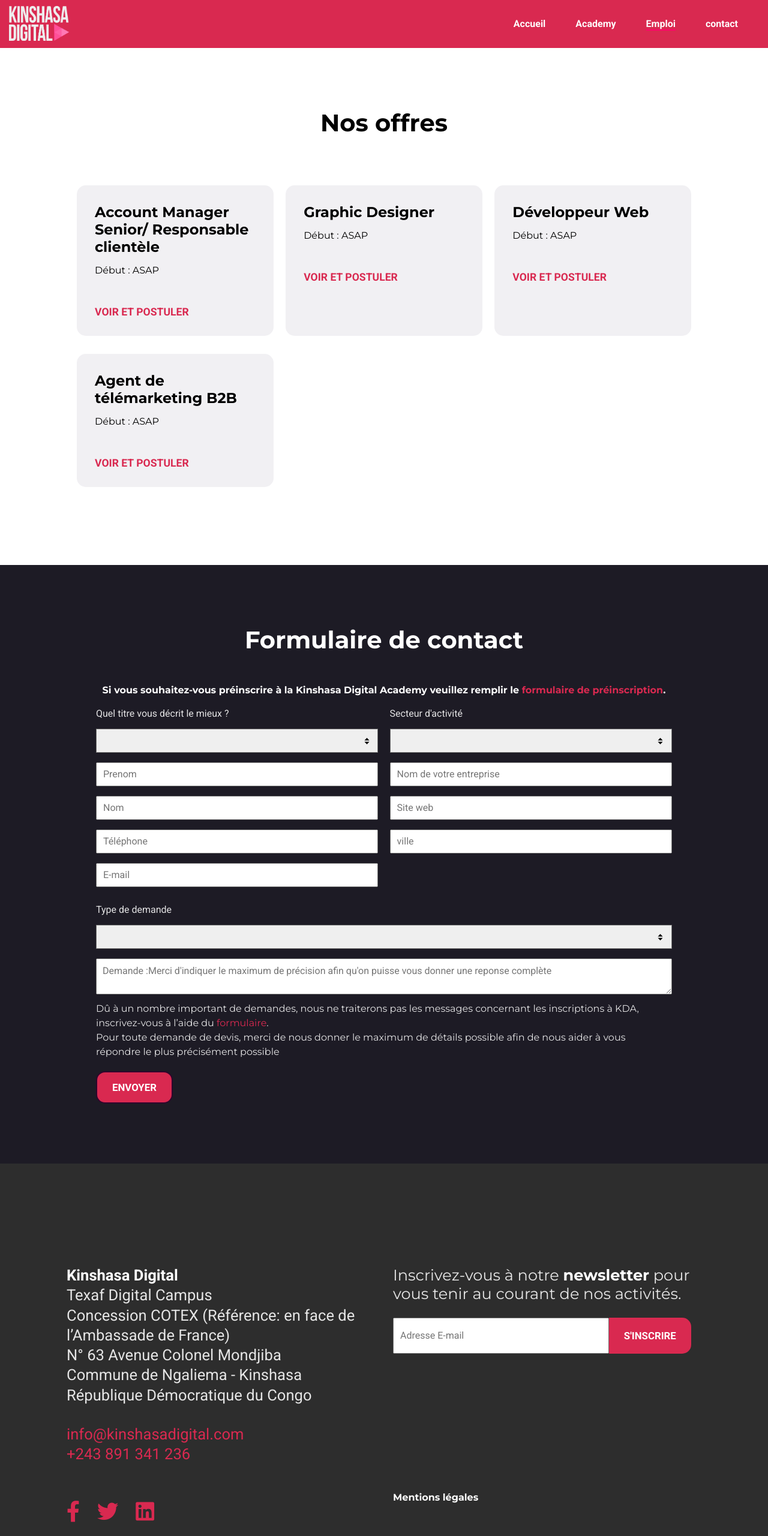
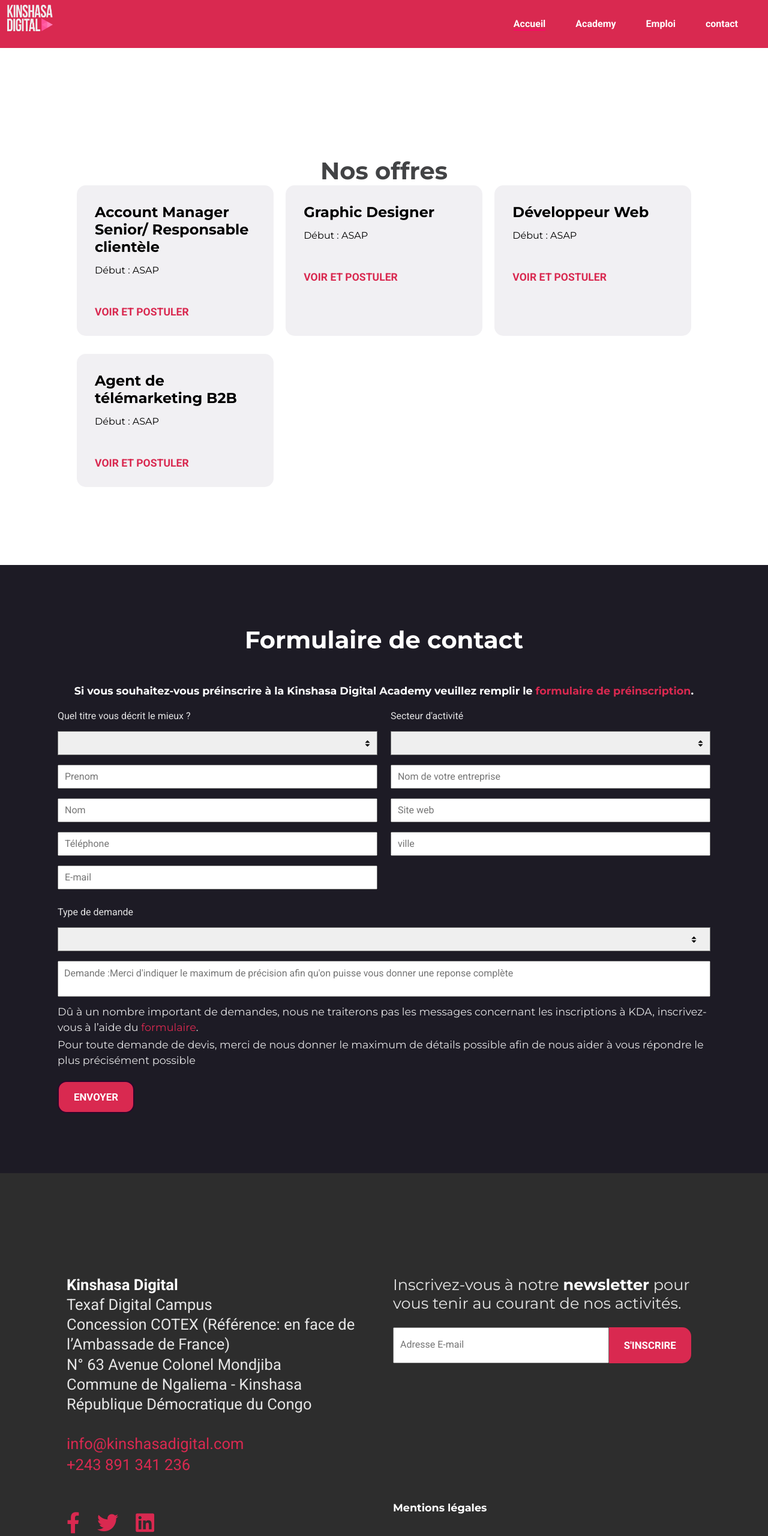
Before and after one commit to karon16/Projet-5-KDA-, a plain HTML site: page Emploi.html in a window 1280 px wide. Shown: the top 2561 px of the page at 60% size. Drawn offline with Linux system fonts and the light colour scheme.

Commit message:
finalisation

```diff
--- a/Emploi.html
+++ b/Emploi.html
@@ -11,19 +11,20 @@
     <title>Kinshasa Digital Recrute</title>
 </head>
 <body>
-    <header>
-        <div id="navigation">
+    <header class="flex_column">
+        <!-- barre de navigation-->
+        <div id="navigation" class="flex_row flex_between">
             <!-- image-->
             <div id="image">
                 <a href="Index.html"><img src="img/logo_white.png" alt="Logo Kinshasa Digital Academy" id="logo"></a>
             </div>
             <!-- barre de navigation-->
             <nav>
-                <ol>
-                    <li class="accueil"><a href="index.html">Accueil</a></li>
-                    <li><a href="#">Academy</a></li>
-                    <li><a class="current" href="Emploi.html">Emploi</a></li>
-                    <li><a href="#">contact</a></li>
+                <ol class="flex_row">
+                    <li class="accueil underligne"><a class="current" href="index.html">Accueil</a></li>
+                    <li><a href="#" class="underligne">Academy</a></li>
+                    <li><a href="Emploi.html" class="underligne">Emploi</a></li>
+                    <li><a href="#" class="underligne">contact</a></li>
                 </ol>
             </nav>
         </div>
@@ -57,15 +58,15 @@
     <section id="section10">
         <div id="formulaire" class="placeholder">
         <h2 class="titre_blanc">Formulaire de contact</h2>
-        <p>Si vous souhaitez-vous préinscrire à la Kinshasa Digital Academy veuillez remplir le <a href="#"> formulaire de préinscription</a>.</p>
-        <form action="kda.php" method="post">
+        <p>Si vous souhaitez-vous préinscrire à la Kinshasa Digital Academy veuillez remplir le <a href="#" class="underligne"> formulaire de préinscription</a>.</p>
+        <form action="kda.php">
 
-                <div id="formulaire_colonne">
+                <div id="formulaire_colonne" class="flex_row flex_between">
 
                     <fieldset class="colonne">
                         <legend>Quel titre vous décrit le mieux ?</legend>
                         <p><select name="Titre" >
-                            <option class="hidden_option" hidden disabled selected value> &nbsp;</option>
+                            <option class="hidden_option" hidden disabled selected value> &nbsp; </option>
                             <option value="Consultant">Consultant</option>
                             <option value="Entrepreneur">Entrepreneur</option>
                             <option value="Etudiant">Etudiant</option>
@@ -84,7 +85,7 @@
                     <fieldset class="colonne">
                         <legend>Secteur d'activité</legend>
                         <p><select name="Secteur" >
-                            <option class="hidden_option" hidden disabled selected value> &nbsp;</option>
+                            <option class="hidden_option" hidden disabled selected value="">&nbsp;</option>
                             <option value="Agriculture">Agriculture et Foresterie</option>
                             <option value="Aéroport">Aéroport</option>
                             <option value="Construction">Construction</option>
@@ -134,7 +135,7 @@
                 <textarea name="more_info"  cols="30" rows="10" placeholder="Demande :Merci d'indiquer le maximum de précision afin qu'on puisse vous donner une reponse complète"></textarea>
             </fieldset>
             <p class="form_last_p">
-                Dû à un nombre important de demandes, nous ne traiterons pas les messages concernant les inscriptions à KDA, inscrivez-vous à l’aide du <a href="#">formulaire</a>.</p>
+                Dû à un nombre important de demandes, nous ne traiterons pas les messages concernant les inscriptions à KDA, inscrivez-vous à l’aide du <a href="#" class="underligne">formulaire</a>.</p>
                <p class="form_last_p"> Pour toute demande de devis, merci de nous donner le maximum de détails possible afin de nous aider à vous répondre le plus précisément possible</p>
 
             <button type="submit">envoyer</button>
@@ -143,7 +144,7 @@
     </section>
 <!-- ________________________________________ footer _____________________________________________________________-->
     <footer>
-        <div class="flex_ligne">
+        <div class="flex_ligne flex_row flex_center">
             <div class="adresse">
                 <address>
                     <strong>Kinshasa Digital</strong><br>
@@ -154,13 +155,13 @@
                     République Démocratique du Congo <br>
                 </address>
                 <p>
-                <a class="info_kda" href="mailto:info@kinshasadigital.com">info@kinshasadigital.com</a> <br>
-                <a class="info_kda" href="tel:+243891341236">+243 891 341 236</a> <br>
+                <a class="info_kda underligne" href="mailto:info@kinshasadigital.com">info@kinshasadigital.com</a> <br>
+                <a class="info_kda underligne" href="tel:+243891341236">+243 891 341 236</a> <br>
                 </p>
                 <div class="adresse_img">
-                    <a href="#"><i class="fab fa-facebook-f adresse_icon"></i></a>
-                    <a href="#"> <i class="fab fa-twitter adresse_icon"></i></a>
-                    <a href="#"> <i class="fab fa-linkedin adresse_icon"></i></a>
+                    <a href="#"><i class="fab fa-facebook-f adresse_icon underligne"></i></a>
+                    <a href="#"> <i class="fab fa-twitter adresse_icon underligne"></i></a>
+                    <a href="#"> <i class="fab fa-linkedin adresse_icon underligne"></i></a>
 
 
                 </div>
@@ -169,10 +170,10 @@
                 <p>
                     Inscrivez-vous à notre <strong>newsletter</strong> pour vous tenir au courant de nos activités.
                 </p>
-                <form action="kda.php" class="placeholder" method="post">
+                <form action="kda.php" class="placeholder">
                     <input type="email" placeholder="Adresse E-mail"><button>S'INSCRIRE</button>
                 </form>
-                <p><a href="#">Mentions légales</a></p>
+                <p><a href="#" class="underligne">Mentions légales</a></p>
             </div>
         </div>
     </footer>
--- a/style.css
+++ b/style.css
@@ -1,10 +1,3 @@
-/*
-
-font-family: 'Montserrat', sans-serif;
-font-family: 'Roboto', sans-serif;
-font-family: 'Ubuntu Mono', monospace;
-
-*/
 
 /* Réinitialisation des marges de la page*/
 *{
@@ -19,6 +12,8 @@ body {
     overflow-x: hidden;
 }
 
+
+/* parametrage par défaut de différentes sections, textes, couleurs, marges*/
 .flex_row{
     display: flex;
 }
@@ -35,7 +30,6 @@ body {
 .flex_between{
     justify-content: space-between;
 }
-/* parametrage par défaut de différentes sections, textes, couleurs, marges*/
 .grey_section{
     background-color: #f1f0f3;
     color: #424345;
@@ -64,7 +58,6 @@ body {
 .titre_left{
     text-align: left;
 }
-
 p{
     font-family: 'Montserrat', sans-serif;
     font-weight:400 ;
@@ -93,16 +86,13 @@ header{
 nav .current{
     border-bottom: 2.5px solid rgba(255,4,107,1);
 }
-/* bloc de liste*/
 nav ol{
     margin-top: 7%;
 }
-/* reconfiguration de style de liste et espacement */
 nav li{
     margin-right: 50px;
     list-style: none;
 }
-/*travail sur les liens de la navigation*/
 nav li a{
     font-family: 'Roboto', sans-serif;
     font-size: 1em;
@@ -111,11 +101,6 @@ nav li a{
     color: #FFFFFF;
     text-decoration: none;
 }
-/** --------- ici sera placé la pseudo classe active pour le lien --------- */
-nav li:active{
-    border-bottom: 2.5px solid rgba(255,4,107,1);
-}
-
 .underligne{
     display: inline-block;
 }
@@ -132,11 +117,7 @@ nav li:active{
     width: 100%;
     transition: width .3s;
 }
-/*  la pseudo classe hover des listes*/
-/* nav li:hover{
-    border-bottom: 2.5px solid rgba(255,4,107,1);
-} */
-/* travail sur le bloc central (h1, bouton et logos */
+
 #head_center{ /* image de fond et dimensionnement*/
     align-items: center;
     height: 110vh;
@@ -155,7 +136,6 @@ nav li:active{
     text-align: center;
     font-weight: 900;
 }
-/* modification de la couleur jaune sur qualité */
 #dev_qualifié{
     color: #ffe64d;
 }
@@ -165,12 +145,10 @@ nav li:active{
     width: 40%;
     height: auto;
 }
-/* modification du style de liste*/
 #head_center li{
     list-style: none;
     padding: 10px;
 }
-/* création du bouton*/
 #head_center .btn_head{
     list-style: none;
     background: white;
@@ -184,8 +162,6 @@ nav li:active{
     text-decoration: none;
     border:  2px solid white;
 }
-
-/*travail sur le hover*/
 #head_center .btn_head:hover {
     background: none;
     color: white;
@@ -220,27 +196,22 @@ nav li:active{
     width: 100%;
     padding-top: 110px  ;
     padding-bottom: 110px;
-
 }
 .titre_dev{
     font-size: 2.7em;
     width: 90%;
     margin-left: 15px;
 }
-/* div principal contenant les images*/
 #image_present{
     width: 40%;
     position: relative;
-
 }
-/* image texaf*/
 .img_texaf{
     width: 600px;
     border-radius: 20px;
     position: absolute;
     left: -15%;
 }
-/* image cohorte kda 2020 */
 .img_kda2020{
     width: 390px;
     border-radius: 20px;
@@ -248,33 +219,28 @@ nav li:active{
     top: 40%;
     left: 35%;
 }
-/* div principal illustrtion developpeurs*/
+
 #quality_dev{
     width: 60%;
     margin-left: 10px;
 }
-
 #quality_dev h5{
     font-size: 1.4em;
     margin-top: 5px;
     font-family: 'Montserrat', sans-serif;
     font-weight:700 ;
 }
-/* groupe des 4 illustrations developpeurs */
 .quality_dev_illustration_group{
     flex-wrap: wrap;
     justify-content: space-around;
     align-items: center;
     padding: 0 20px;
 }
-/* div contenant l'icone et le texte h5*/
 .quality_dev_illustration{
     width: 45%;
     height: auto;
     text-align: center;
     margin-top: 40px;
-
-
 }
 /* travail sur les icones */
 .quality_dev_icons{
@@ -289,17 +255,11 @@ nav li:active{
 .bloc_earth{
     margin-bottom: 30px;
 }
-/* .bloc_cup{
-    margin-bottom: 5px;
-
-} */
-
 /* --------------------------------------------------Deuxième section ------------------------------------------------ */
 #section2{
     align-items: center;
     padding: 100px 0;
  }
- /*travail sur la div des images*/
  #partner_img{
     width: 70vw;
     align-items: center;
@@ -309,7 +269,6 @@ nav li:active{
      width: 100px;
      max-width: 100%;
  }
-
  /* ------------------------------------- Troisème section  --------------------------------------------------------------*/
  #section3{
      width: 100vw;
@@ -382,22 +341,17 @@ nav li:active{
 }
 
 #section4_slide{
-    width: 70vw;
+    width: 80vw;
     margin: auto;
-    /*overflow : scroll;*/
 }
-/*#section4_slide::-webkit-scrollbar{
-    background: transparent;
-}*/
+
 .box_image{
-    padding: 0 30px;
-
+    width: 30%;
 }
 .box_image img{
-    width: 22vw;
+    width: 100%;
     border-radius: 10px;
 }
-
 .box_image a{
     text-decoration: none;
     color: #fff;
@@ -447,7 +401,6 @@ nav li:active{
 .ligne_1, .ligne_2{
     margin: 10px 0;
 }
-
 /* --------------------------------------------------- secetion5 ------------------------------------------------------------ */
 #section5{
     background: #fff;
@@ -461,7 +414,6 @@ nav li:active{
 .tableaux{
     margin: 0px 25px;
 }
-
 #tableau_1{
     width: 45vw;
 }
@@ -512,7 +464,6 @@ nav li:active{
 }
 #tableau2_body{
     padding: 20px 30px;
-
     font-family: "Ubuntu Mono", monospace;
     font-size: 1.4em;
     font-weight: 400;
@@ -528,14 +479,11 @@ nav li:active{
     padding-bottom: 50px ;
     border-radius: 10px;
 }
-
-
 /* ------------------------------------------------------ section 6 ----------------------------*/
 #section6{
     background: #AE3753;
     padding: 100px 0;
 }
-
 #pret_illustration{
     width: 100vw;
 }
@@ -543,27 +491,22 @@ nav li:active{
     width: 80vw;
     margin: auto;
     margin-top: 30px;
-
 }
 .pret_icon{
     margin: 20px;
     width: 300px;
-
 }
 .pret_icon h4{
-
-    margin-right: 15px;
+    margin-right: 20px;
     text-align: center;
     font-family: "Ubuntu Mono", monospace;
     font-size: 1.2em;
     font-weight: 700;
     font-style: normal;
-
 }
 .image_fleche{
     align-items: center;
     margin-bottom: 20px;
-
 }
 .icon_container{
     width: 70px ;
@@ -613,35 +556,29 @@ nav li:active{
 }
 #create_emploi{
     margin-left:15px;
-
 }
 #emploi_1{
     width: 42vw;
+    margin-top: 15px;
 }
 #emploi_1 img{
     width: 100%;
 }
-
 #emploi_1 p:nth-of-type(1){
     margin-top: 60px;
     font-size: 1.15em;
     line-height: 1.5em;
     margin-bottom: 30px;
-
 }
 #emploi_1 span{
     color: #D92950;
 }
 .titre_emploi{
     font-size: 2.7em;
-
 }
 #emploi_2{
     width: 45vw;
     flex-wrap: wrap;
-
-
-
 }
 #emploi_2 p:last-child{
     font-size: 1.05em;
@@ -680,7 +617,6 @@ nav li:active{
 .logo_media{
     margin: 0 30px;
 }
-
 /* __________________________________________________ section 9 _______________________________*/
 #section9{
     padding:100px 0;
@@ -735,7 +671,6 @@ nav li:active{
     padding-left: 10px;
     font-family: 'Roboto', sans-serif;
     color : #757575;
-
 }
 .hidden_option{
    display: none;
@@ -753,16 +688,15 @@ select::-ms-expand {
 textarea{
     padding-top: 10px;
     height: 20px ;
+    resize:none;
 }
 .placeholder ::placeholder,#formulaire option {
     font-family: 'Roboto', sans-serif;
     font-size: 1.2em;
-
 }
 .placeholder :-ms-input-placeholder {
     font-family: 'Roboto', sans-serif;
     font-size: 1.2em;
-
 }
 .placeholder ::-ms-input-placeholder {
     font-family: 'Roboto', sans-serif;
@@ -775,7 +709,6 @@ textarea{
 }
 #section10 .colonne{
     width: 49%;
-
 }
 #formulaire_colonne{
     margin: 20px 0;
@@ -800,9 +733,6 @@ input:focus, select:focus, textarea:focus{
     color: #D92950;
     text-decoration: none;
 }
-/* #section10 a:hover{
-    border-bottom: 2.5px solid #D92950 ;
-} */
 #formulaire button{
     color: #FFF;
     background-color: #d92950;
@@ -904,13 +834,8 @@ address{
     font-family: 'Montserrat', sans-serif;
     font-weight: 700;
     color: #fff;
+    font-size: 1.1em;
 }
-/* .adresse .info_kda:hover, .fab:hover{
-    border-bottom: 2px solid #FF046B;
+.adresse .info_kda:hover, .fab:hover{
     color: #FF046B;
-    padding-bottom: 2px;
 }
-.inscription a:hover{
-    border-bottom: 2px solid #FF046B;
-    padding-bottom: 2px;
-} */
--- a/style_emploi.css
+++ b/style_emploi.css
@@ -1,3 +1,4 @@
+/* Réinitialisation des marges de la page*/
 *{
     margin: 0;
     padding: 0;
@@ -9,11 +10,34 @@ body {
     margin: 0;
     overflow-x: hidden;
 }
+
+
 /* parametrage par défaut de différentes sections, textes, couleurs, marges*/
+.flex_row{
+    display: flex;
+}
+.flex_column{
+    display: flex;
+    flex-direction: column;
+}
+.flex_center{
+    justify-content: center;
+}
+.flex_around{
+    justify-content: space-around;
+}
+.flex_between{
+    justify-content: space-between;
+}
 .grey_section{
     background-color: #f1f0f3;
-    color: black;
+    color: #424345;
 }
+.pink_section{
+    background: #d92950;
+    color: white;
+}
+
 .titre_blanc{
     font-style: normal;
     color: #fff;
@@ -24,29 +48,31 @@ body {
 }
 .titre_noir{
     font-style: normal;
-    color: black;
+    color: #424345;
     font-family: 'Montserrat', sans-serif;
     text-align: center;
     font-weight: 700;
     font-size: 2.5em;
-    margin-bottom: 80px;
+}
+.titre_left{
+    text-align: left;
 }
 p{
     font-family: 'Montserrat', sans-serif;
     font-weight:400 ;
 }
-/*travail sur la barre de navigation, fixation et autre*/
+/* Travail sur le header soit la section 0*/
+header{
+    margin-top: 80px;
+}
+/* Redimensionnement du logo*/
 #logo{
     margin-left: 15%;
     margin-top: 10%;
-    width: 100px;
-
+    width: 6vw;
 }
+/*travail sur la barre de navigation, fixation et autre*/
 #navigation{
-
-    display: flex;
-    flex-direction: row;
-    justify-content: space-between;
     background: #d92950;
     position: fixed;
     top: 0;
@@ -55,19 +81,16 @@ p{
     z-index: 5000;
     width: 100vw;
     height: 80px;
-    /* margin-bottom: 80px; */
+}
+nav .current{
+    border-bottom: 2.5px solid rgba(255,4,107,1);
 }
 nav ol{
-    display: flex;
-    flex-direction: row ;
     margin-top: 7%;
 }
 nav li{
     margin-right: 50px;
     list-style: none;
-}
-nav .current{
-    border-bottom: 2.5px solid rgba(255,4,107,1);
 }
 nav li a{
     font-family: 'Roboto', sans-serif;
@@ -77,12 +100,23 @@ nav li a{
     color: #FFFFFF;
     text-decoration: none;
 }
-nav li:active{
-    border-bottom: 2.5px solid rgba(255,4,107,1);
+.underligne{
+    display: inline-block;
 }
-nav li:hover{
-    border-bottom: 2.5px solid rgba(255,4,107,1);
+.underligne::after{
+
+    width: 0;
+    display: block;
+    content: '';
+    height: 2px;
+    background-color: rgba(255,4,107,1);
+    transition: width .3s;
 }
+.underligne:hover::after{
+    width: 100%;
+    transition: width .3s;
+}
+
 /* ________________________________ */
 #section_1{
     width: 100vw;
@@ -136,7 +170,7 @@ nav li:hover{
     color: white;
 }
 #section10 #formulaire{
-    width: 75vw;
+    width: 85vw;
     margin: auto;
 }
 #section10 fieldset{
@@ -152,66 +186,60 @@ nav li:hover{
     font-weight: 700;
     margin-top: 50px;
     text-align: center;
+    font-size: 1.1em;
 }
-
 #formulaire input, select, textarea{
     padding-left: 10px;
     font-family: 'Roboto', sans-serif;
     color : #757575;
-
+}
+.hidden_option{
+   display: none;
 }
 select{
     appearance: none;
     background-image: url(img/svg/double-arrow-svgrepo-com.svg);
     background-size: .7em;
-    background-position: calc(100% - 1em) center;
+    background-position: 98% center;
     background-repeat: no-repeat;
 }
 select::-ms-expand {
-  display: none;
+    display: none;
 }
 textarea{
     padding-top: 10px;
     height: 20px ;
+    resize:none;
 }
 .placeholder ::placeholder,#formulaire option {
     font-family: 'Roboto', sans-serif;
     font-size: 1.2em;
-
-  }
-
-  .placeholder :-ms-input-placeholder {
+}
+.placeholder :-ms-input-placeholder {
     font-family: 'Roboto', sans-serif;
     font-size: 1.2em;
-
-  }
-  .placeholder ::-ms-input-placeholder {
+}
+.placeholder ::-ms-input-placeholder {
     font-family: 'Roboto', sans-serif;
     font-size: 1.2em;
 }
 .form_last_p{
+    font-size: 1.1em;
     line-height: 1.5em;
     color: rgba(250, 250, 250, 0.9);
 }
-
-
 #section10 .colonne{
     width: 49%;
-
 }
 #formulaire_colonne{
     margin: 20px 0;
-    display: flex;
     width: 100%;
-
-    justify-content: space-between;
 }
 #section10 input:not(.envoie), select{
     width: 100%;
     height: 40px;
     margin: 8px 0;
     font-family: 'Roboto', sans-serif;
-
 }
 textarea{
     width: 100%;
@@ -219,17 +247,12 @@ textarea{
     margin: 8px 0;
 }
 input:focus, select:focus, textarea:focus{
-    outline: 3px solid rgba(217, 41, 80, 0.3);
-
-
+    outline: 4px solid rgba(217, 41, 80, 0.2);
 }
 
 #section10 a{
     color: #D92950;
     text-decoration: none;
-}
-#section10 a:hover{
-    border-bottom: 2.5px solid #D92950 ;
 }
 #formulaire button{
     color: #FFF;
@@ -248,7 +271,8 @@ input:focus, select:focus, textarea:focus{
 #formulaire button:hover{
     background: transparent;
     transition: 0.3s;
-    border: 2px solid #d92950
+    border: 2px solid #d92950 ;
+    cursor: pointer;
 }
 /* _______________________________________________________ bas de page ___________________________________________________________*/
 footer{
@@ -257,8 +281,6 @@ footer{
     color: #fff;
 }
 .flex_ligne{
-    display: flex;
-    justify-content: center;
     width: 85vw;
     margin: 70px auto;
 }
@@ -282,13 +304,11 @@ address{
     text-decoration: none;
     line-height: 1.3em;
 }
-
 .adresse_icon{
     color: #d92950 ;
     font-size: 2.2em;
     margin: 60px 25px 0 0;
 }
-
 .inscription p:nth-of-type(1){
     font-family: 'Montserrat', sans-serif;
     font-size: 1.6em;
@@ -323,8 +343,9 @@ address{
     background: none;
     color:#1B0628;
     transition: 0.3s;
+    cursor: pointer;
+
 }
-
 .inscription form{
     margin-bottom: 230px;
 }
@@ -334,14 +355,8 @@ address{
     font-family: 'Montserrat', sans-serif;
     font-weight: 700;
     color: #fff;
+    font-size: 1.1em;
 }
-
 .adresse .info_kda:hover, .fab:hover{
-    border-bottom: 2px solid #FF046B;
     color: #FF046B;
-    padding-bottom: 2px;
 }
-.inscription a:hover{
-    border-bottom: 2px solid #FF046B;
-    padding-bottom: 2px;
-}
```
Also changed, not shown: Index.html (+2 -2 lines). Lines whose indentation alone changed are shown as unchanged.
